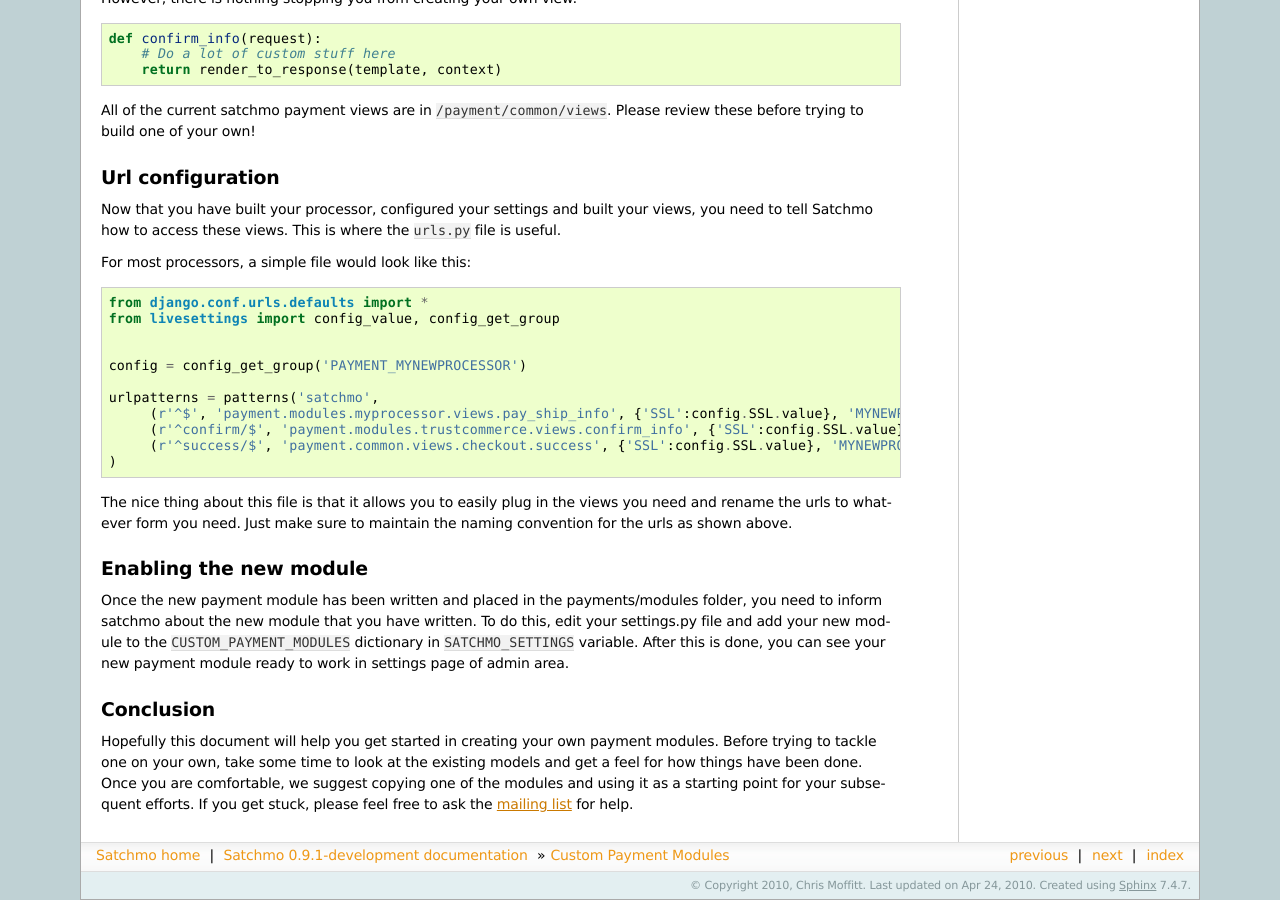
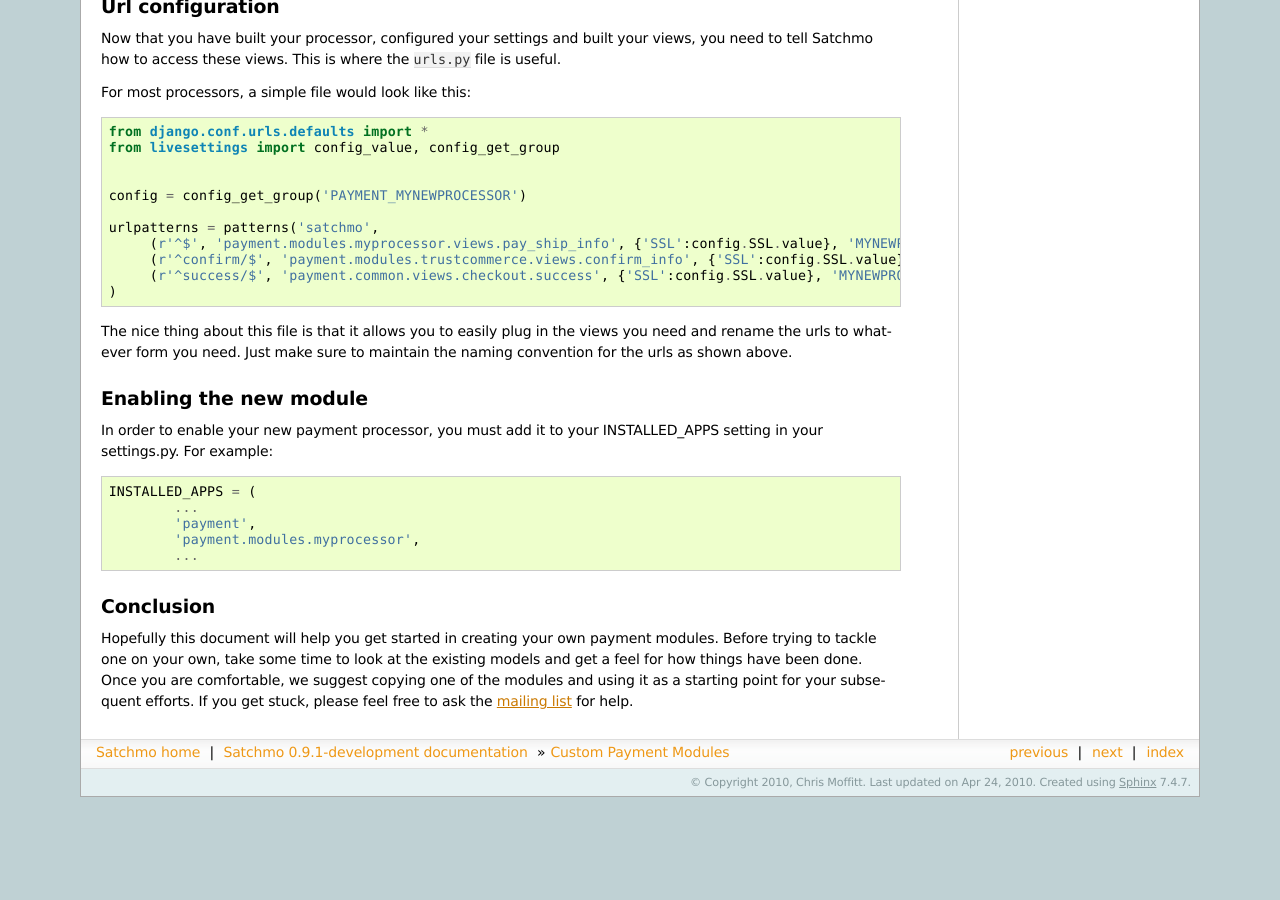
Before and after one commit to opencoca/WEB-Satchmo, a Sphinx documentation site: the page built from docs/custom-payment.txt, in a window 1280 px wide and 900 px high, scrolled down 3237 px. Built offline with Sphinx 7.4.7, drawn with Linux system fonts in a browser that asks for light colours; after the commit the page ends 4034 px from its top, so only the background shows below that; some of the changed text lies outside the part shown.

Commit message:
Updating the payments docs to reflect process for adding new modules.

```diff
--- a/docs/custom-payment.txt
+++ b/docs/custom-payment.txt
@@ -72,11 +72,6 @@
 refer to the :doc:`configuration` in order to understand how the system works. For more examples,
 the existing working modules are great examples of what to setup.  The basic format is:
 
-Add the new module into the existing payment modules and give it a name::
-
-    PAYMENT_MODULES = config_get('PAYMENT', 'MODULES')
-    PAYMENT_MODULES.add_choice(('PAYMENT_MYNEWPROCESSOR', 'MyNewProcessor'))
-
 Create the new configuration group::
 
     PAYMENT_GROUP = ConfigurationGroup('PAYMENT_MYNEWPROCESSOR',
@@ -150,10 +145,6 @@
 All of these settings can be accessed in your ``__init__`` method (shown above).
 For example, the LIVE value above can be accessed by using ``settings.LIVE.value``
 
-In order to enable your new payment processor, you must add it to your INSTALLED_APPS setting in your settings.py,
-and ensure that the module adds itself to the PAYMENT_MODULES in the module's config.py file in the SATCHMO_SETTINGS variable.
-See the first part of this section for an example.
-
 Views
 -----
 
@@ -218,11 +209,15 @@
 
 Enabling the new module
 -----------------------
-Once the new payment module has been written and placed in the payments/modules folder,
-you need to inform satchmo about the new module that you have written. To do this,
-edit your settings.py file and add your new module to the ``CUSTOM_PAYMENT_MODULES`` dictionary in
-``SATCHMO_SETTINGS`` variable. After this is done, you can see your new payment module ready to work in settings
-page of admin area.
+
+In order to enable your new payment processor, you must add it to your INSTALLED_APPS setting in your settings.py. For example::
+
+    INSTALLED_APPS = (
+            ...
+            'payment',
+            'payment.modules.myprocessor',
+            ...
+
 
 Conclusion
 ----------
```
